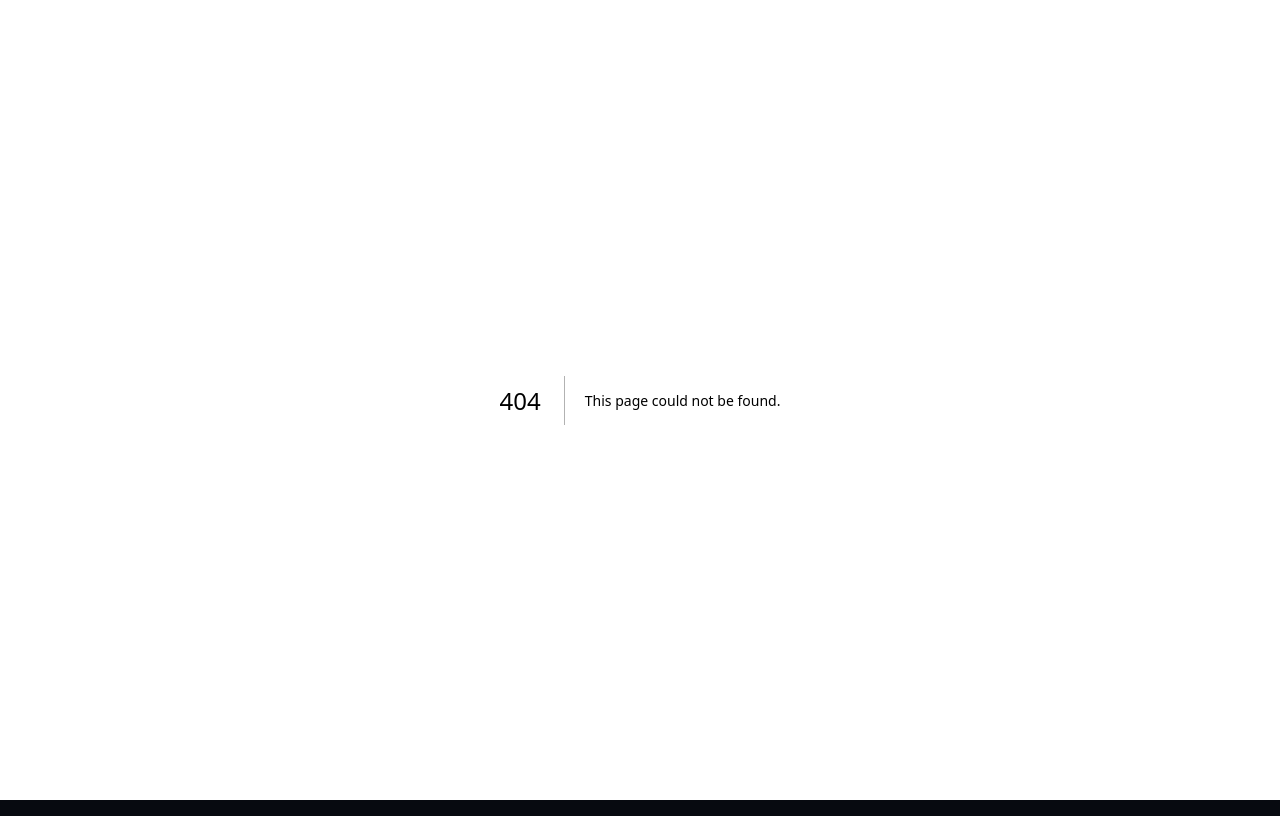
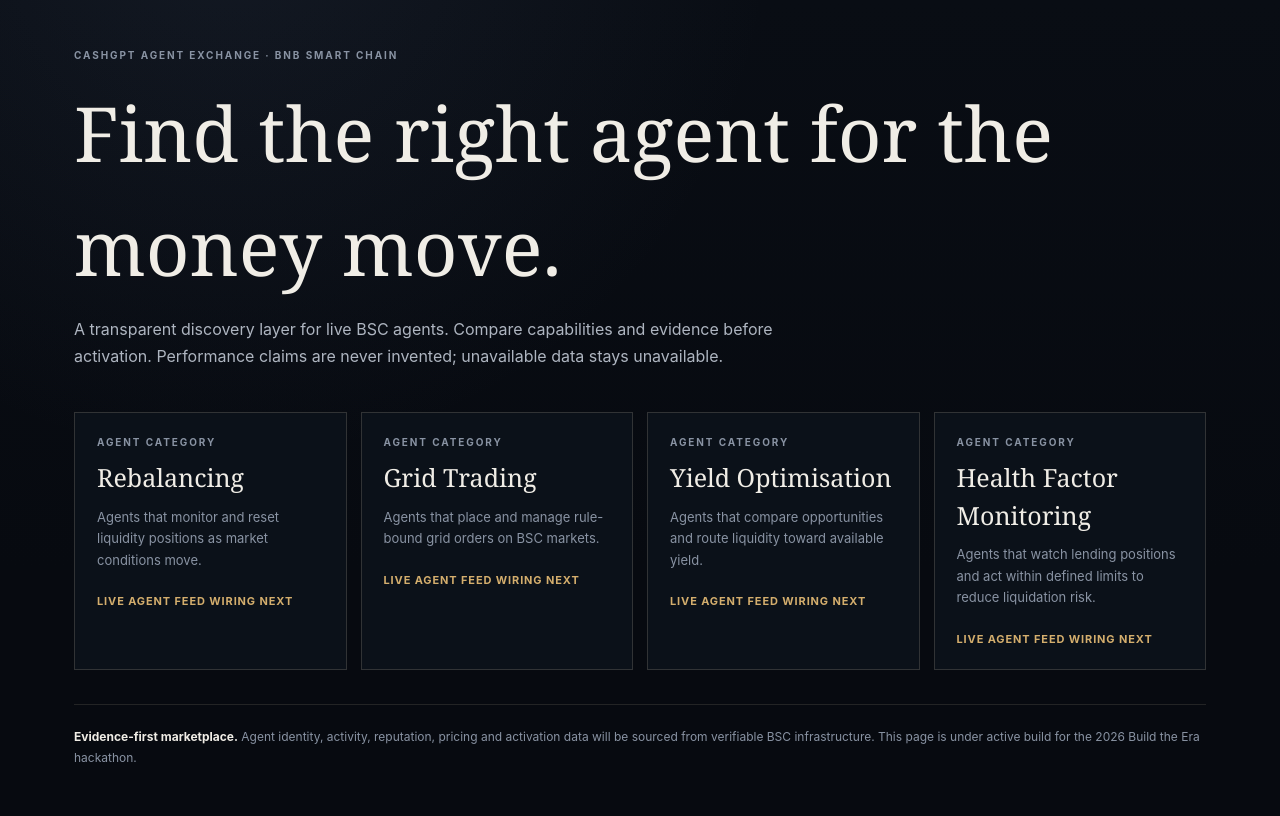
Before and after one commit to jain-Igtm/CashGPT, a Next.js app: page /exchange in a window 1280 px wide. Before the commit this address had no page. Built offline with nearby package versions, Linux system fonts and the light colour scheme.

Commit message:
Build first BNB Agent Exchange marketplace shell

```diff
--- /dev/null
+++ b/app/exchange/page.tsx
@@ -0,0 +1,49 @@
+const categories = [
+  {
+    name: "Rebalancing",
+    description: "Agents that monitor and reset liquidity positions as market conditions move.",
+  },
+  {
+    name: "Grid Trading",
+    description: "Agents that place and manage rule-bound grid orders on BSC markets.",
+  },
+  {
+    name: "Yield Optimisation",
+    description: "Agents that compare opportunities and route liquidity toward available yield.",
+  },
+  {
+    name: "Health Factor Monitoring",
+    description: "Agents that watch lending positions and act within defined limits to reduce liquidation risk.",
+  },
+];
+
+export default function ExchangePage() {
+  return (
+    <main style={{ minHeight: "100vh", padding: "48px 24px", maxWidth: 1180, margin: "0 auto" }}>
+      <p className="section-kicker">CashGPT Agent Exchange · BNB Smart Chain</p>
+      <h1 style={{ fontFamily: "Georgia, serif", fontSize: "clamp(40px, 7vw, 76px)", fontWeight: 400, margin: "14px 0 12px" }}>
+        Find the right agent for the money move.
+      </h1>
+      <p style={{ color: "#aeb5c0", maxWidth: 760, lineHeight: 1.7, fontSize: 16 }}>
+        A transparent discovery layer for live BSC agents. Compare capabilities and evidence before activation. Performance claims are never invented; unavailable data stays unavailable.
+      </p>
+
+      <section style={{ display: "grid", gridTemplateColumns: "repeat(auto-fit, minmax(230px, 1fr))", gap: 14, marginTop: 42 }}>
+        {categories.map((category) => (
+          <article key={category.name} style={{ border: "1px solid rgba(219,204,175,.18)", background: "rgba(13,18,27,.84)", padding: 22, minHeight: 190 }}>
+            <p className="section-kicker">Agent category</p>
+            <h2 style={{ fontFamily: "Georgia, serif", fontWeight: 400, fontSize: 25, margin: "10px 0" }}>{category.name}</h2>
+            <p style={{ color: "#8993a3", lineHeight: 1.65, fontSize: 13 }}>{category.description}</p>
+            <p style={{ marginTop: 22, color: "#d4ae6d", fontSize: 11, fontWeight: 700, letterSpacing: ".08em", textTransform: "uppercase" }}>
+              Live agent feed wiring next
+            </p>
+          </article>
+        ))}
+      </section>
+
+      <section style={{ marginTop: 34, borderTop: "1px solid rgba(219,204,175,.13)", paddingTop: 22, color: "#8993a3", fontSize: 12, lineHeight: 1.7 }}>
+        <strong style={{ color: "#f0ede6" }}>Evidence-first marketplace.</strong> Agent identity, activity, reputation, pricing and activation data will be sourced from verifiable BSC infrastructure. This page is under active build for the 2026 Build the Era hackathon.
+      </section>
+    </main>
+  );
+}
```
